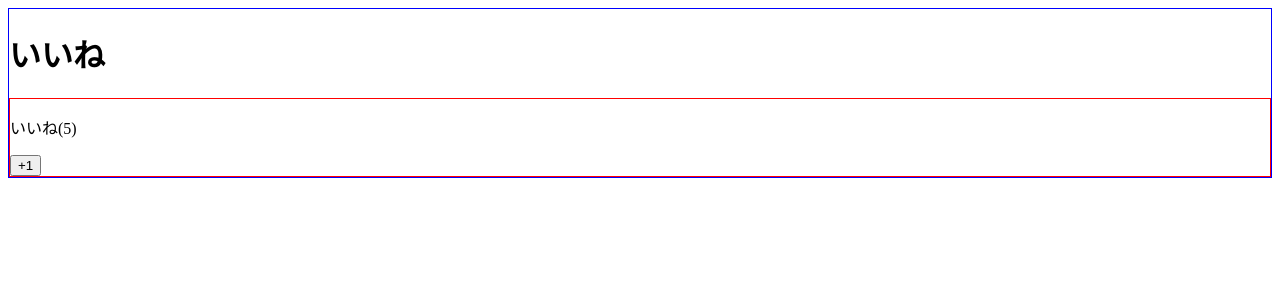
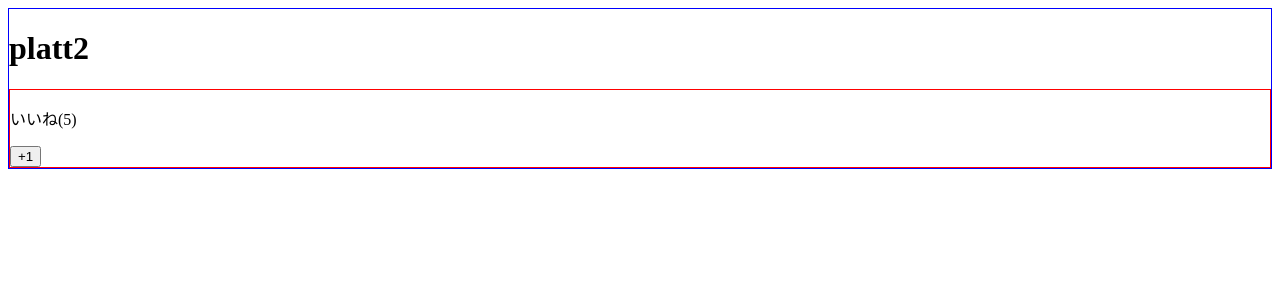
Before and after one commit to satotech-prog/udemy-vuejs, a Vue app: page / in a window 1280 px wide. Shown: the top 300 px of the page. Built offline with nearby package versions, Linux system fonts and the light colour scheme.

Commit message:
ヘッダー更新

```diff
--- a/src/components/LikeHeader.vue
+++ b/src/components/LikeHeader.vue
@@ -1,3 +1,3 @@
 <template>
-<h1>いいね</h1>
+<h1>platt2</h1>
 </template>
```
Also changed, not shown: src/App.vue (line endings or trailing spaces).
